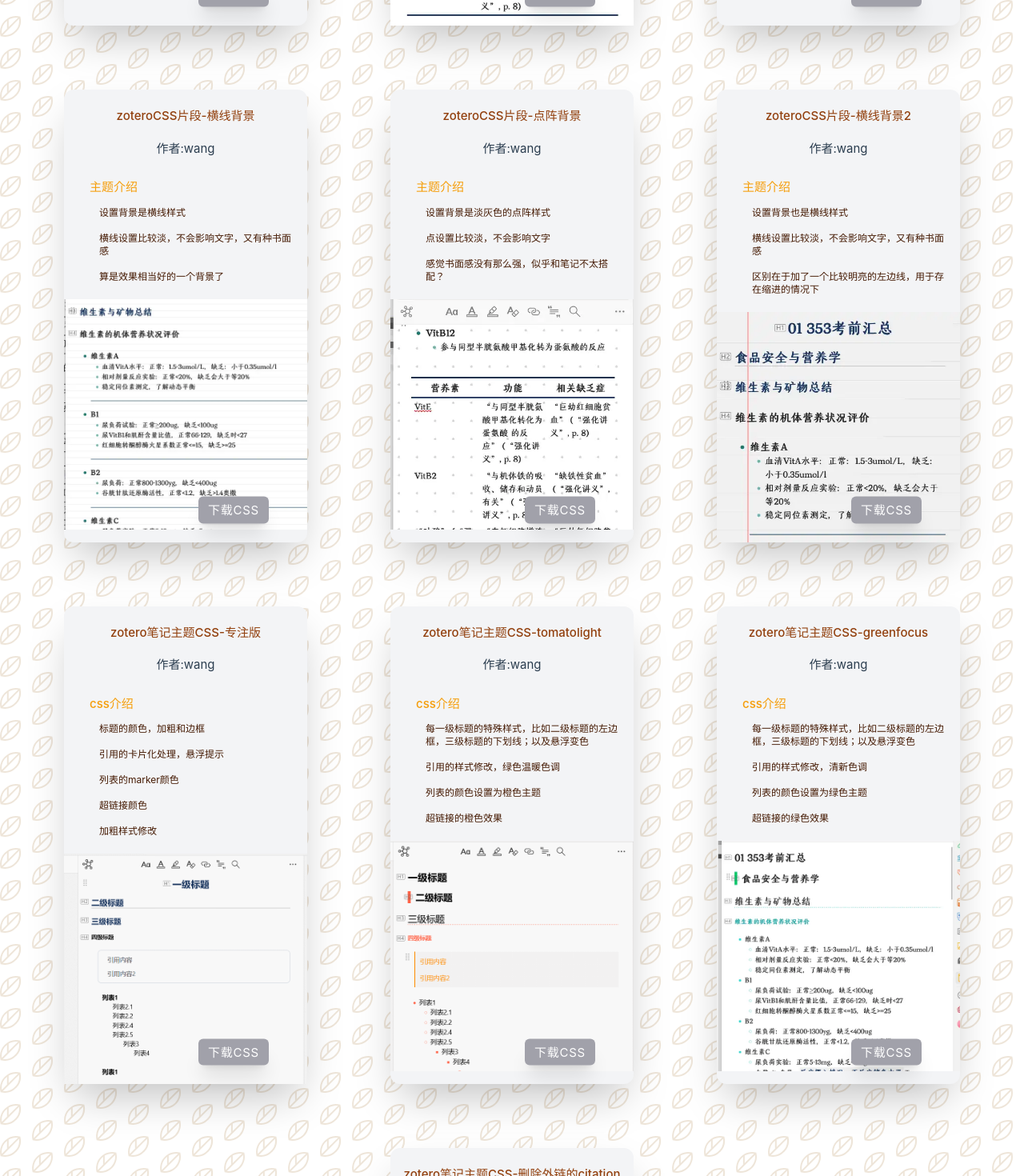
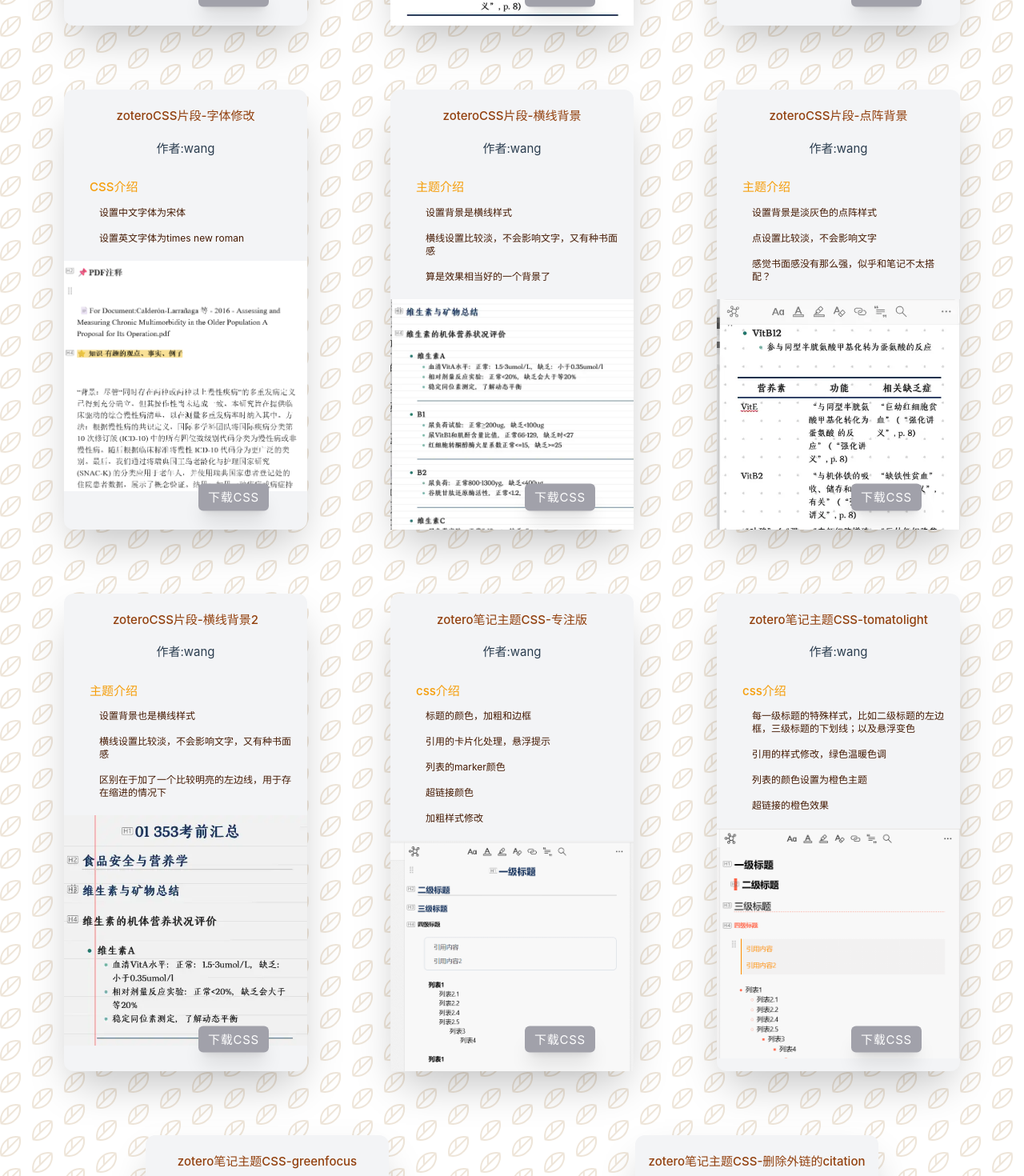
Before and after one commit to KangWang42/zotero-note-css, a Vue app: page / in a window 1280 px wide. Shown: the part 1560-3030 px from the top of the page at 80% size. Built offline with nearby package versions, Linux system fonts and the light colour scheme.

Commit message:
添加字体

```diff
--- /dev/null
+++ b/public/zotero-theme/zotero-font.css
@@ -0,0 +1,6 @@
+#editor-container > div > div.editor-core > div.ProseMirror.primary-editor {
+    font-family: '宋体', serif;
+}
+#editor-container > div > div.editor-core > div.ProseMirror.primary-editor *:lang(en) {
+    font-family: 'Times New Roman', serif;
+}
--- a/src/cards.js
+++ b/src/cards.js
@@ -98,6 +98,21 @@
       tags : [
         "背景"
       ]
+    },
+    {
+      title: "zoteroCSS片段-字体修改",
+      author: "wang",
+      subtitle: "CSS介绍",
+      details: [
+        "设置中文字体为宋体",
+        "设置英文字体为times new roman"
+      ],
+      image: "/pic/1731209621568.png",
+      cssFile: "zotero-font.css",
+      tags : [
+        "其它"
+      ]
+
     },
     {
       title: "zoteroCSS片段-横线背景",
```
Also changed, not shown: public/pic/1731209621568.png (added), 4 other files (tests, documents, lock files or other folders).
